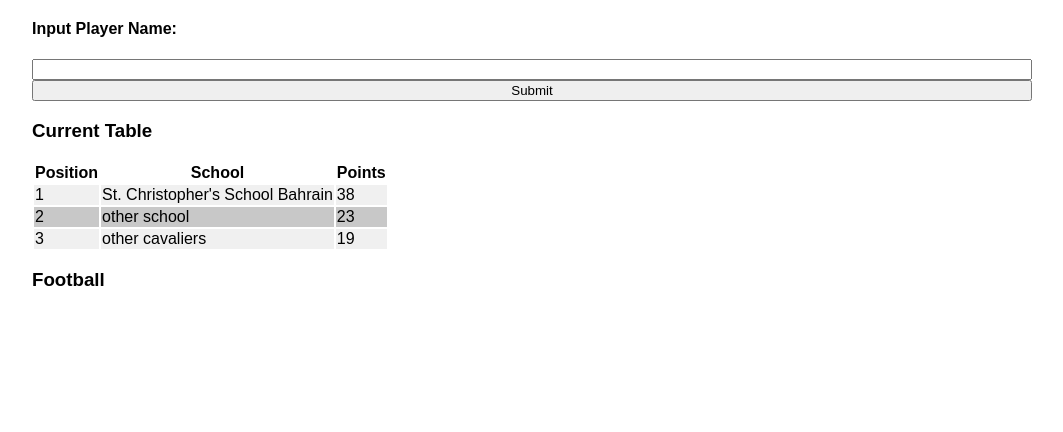
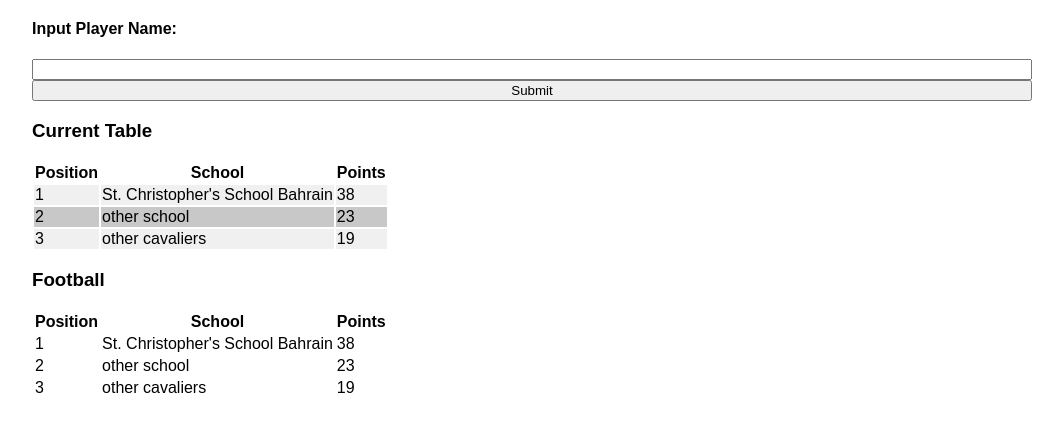
Before and after one commit to duckquypuf/bsmeapp, a Flask app: page / in a window 1280 px wide. Shown: the part 225-657 px from the top of the page, without its empty margins (108-1171 px from the left). Run offline with Flask 3, Linux system fonts and the light colour scheme.

Commit message:
Football table added

```diff
--- a/templates/index.html
+++ b/templates/index.html
@@ -61,7 +61,30 @@
      all on the home page or on one page with ofc a table for each sport and the standings-->
     <div id="football-section">
       <h3>Football</h3>
+      <table class="football-results-table">
+        <thead>
+          <tr>
+            <th>Position</th>
+            <th>School</th>
+            <th>Points</th>
+          </tr>
+        </thead>
+        <tbody>
+          <tr>
+            <td>1</td>
+            <td>St. Christopher's School Bahrain</td>
+            <td>38</td>
+          </tr>
+          <tr>
+            <td>2</td>
+            <td>other school</td>
+            <td>23</td>
+          </tr>
+          <tr>
+            <td>3</td>
+            <td>other cavaliers</td>
+            <td>19</td>
+          </tr>
+        </tbody>
+      </table>
     </div>
-  </main>
-</body>
-</html>
```
